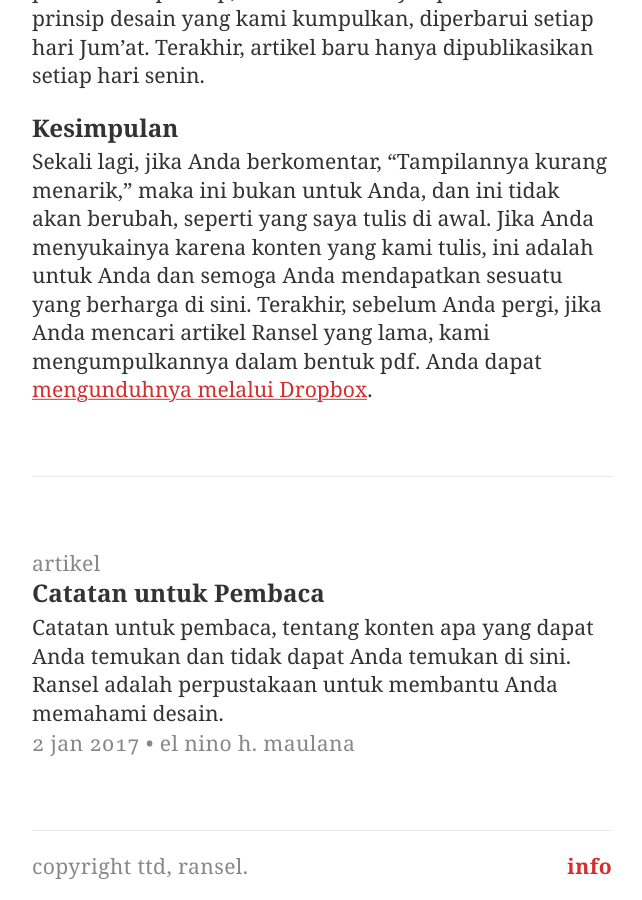
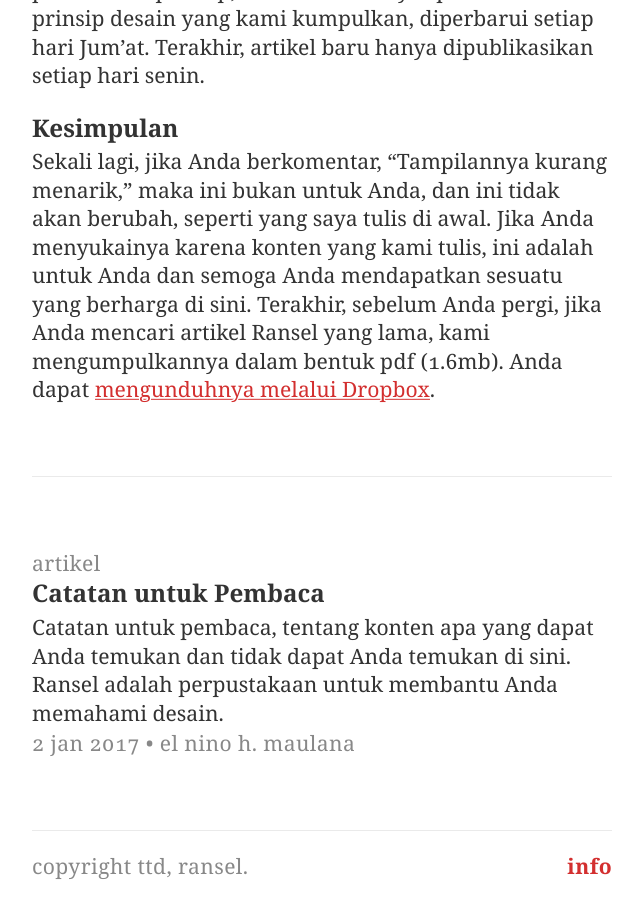
Before and after one commit to tertanda/ransel.github.io, a Jekyll site: the page built from artikel/_posts/2017-1-2-catatan-untuk-pembaca.md, in a window 1280 px wide and 900 px high, scrolled down 1794 px. Shown: the whole window, without its empty margins (318-960 px from the left). Built offline with Jekyll 4.4.1, drawn with Linux system fonts in a browser that asks for light colours.

Commit message:
Memperbarui / Catatan untuk Pembaca

```diff
--- a/artikel/_posts/2017-1-2-catatan-untuk-pembaca.md
+++ b/artikel/_posts/2017-1-2-catatan-untuk-pembaca.md
@@ -23,7 +23,7 @@
 
 Jika Anda memperhatikan tampilan Ransel, ini adalah tampilan versi pertama. Tidak ada gambar, ikon, dan dekorasi lainnya. Beberapa orang menyukainya, beberapa orang tidak. Saya tidak dapat membuat senang semua orang. Jika Anda menyukainya, ini untuk Anda. Jika tidak, maaf ini bukan untuk Anda. Tetapi, mengapa? Saya perlu membuat keputusan, karena desain adalah pilihan.
 
-Saya ingin situs ini dapat dimuat secepat mungkin, bahkan dengan koneksi internet <span class="smallcaps">2G</span>. Karena dibuat untuk orang Indonesia, saya mengerti jika terkadang, di sini kita tidak selalu memiliki koneksi internet yang cepat. Solusi terbaik untuk mengatasi hal ini, adalah dengan membuat tampilan yang sesederhana dan seringan mungkin. Tetapi, saya tidak ingin Ransel terlihat seperti <a href="http://craigslist.com" title="Craigslist">Craigslist</a>. Inilah mengapa Ransel berkonsentrasi pada tipografi dan ruang kosong.
+Saya ingin situs ini dapat dimuat secepat mungkin, bahkan dengan koneksi internet <span class="smallcaps">2G</span>. Karena dibuat untuk orang Indonesia, saya mengerti jika terkadang, di sini kita tidak selalu memiliki koneksi internet yang cepat. Solusi terbaik untuk mengatasi hal ini, adalah dengan membuat tampilan yang sesederhana dan seringan mungkin. Tetapi, saya tidak ingin Ransel terlihat seperti <a href="http://craigslist.com" target="_blank" title="Craigslist">Craigslist</a>. Inilah mengapa Ransel berkonsentrasi pada tipografi dan ruang kosong.
 
 ## Pengetahuan dan Prinsip
 
@@ -31,4 +31,4 @@
 
 ### Kesimpulan
 
-Sekali lagi, jika Anda berkomentar, "Tampilannya kurang menarik," maka ini bukan untuk Anda, dan ini tidak akan berubah, seperti yang saya tulis di awal. Jika Anda menyukainya karena konten yang kami tulis, ini adalah untuk Anda dan semoga Anda mendapatkan sesuatu yang berharga di sini. Terakhir, sebelum Anda pergi, jika Anda mencari artikel Ransel yang lama, kami mengumpulkannya dalam bentuk <span class="smallcaps">PDF</span>. Anda dapat <a href="https://www.dropbox.com/sh/j05oqxlwnwdkryz/AAC2IjGhc6vrIEQtWmCEqP4Va?dl=0" title="Artikel Ransel">mengunduhnya melalui Dropbox</a>.
+Sekali lagi, jika Anda berkomentar, "Tampilannya kurang menarik," maka ini bukan untuk Anda, dan ini tidak akan berubah, seperti yang saya tulis di awal. Jika Anda menyukainya karena konten yang kami tulis, ini adalah untuk Anda dan semoga Anda mendapatkan sesuatu yang berharga di sini. Terakhir, sebelum Anda pergi, jika Anda mencari artikel Ransel yang lama, kami mengumpulkannya dalam bentuk <span class="smallcaps">PDF</span> (1.6<span class="smallcaps">MB</span>). Anda dapat <a href="https://www.dropbox.com/sh/j05oqxlwnwdkryz/AAC2IjGhc6vrIEQtWmCEqP4Va?dl=0" target="_blank" title="Artikel Ransel">mengunduhnya melalui Dropbox</a>.
```
